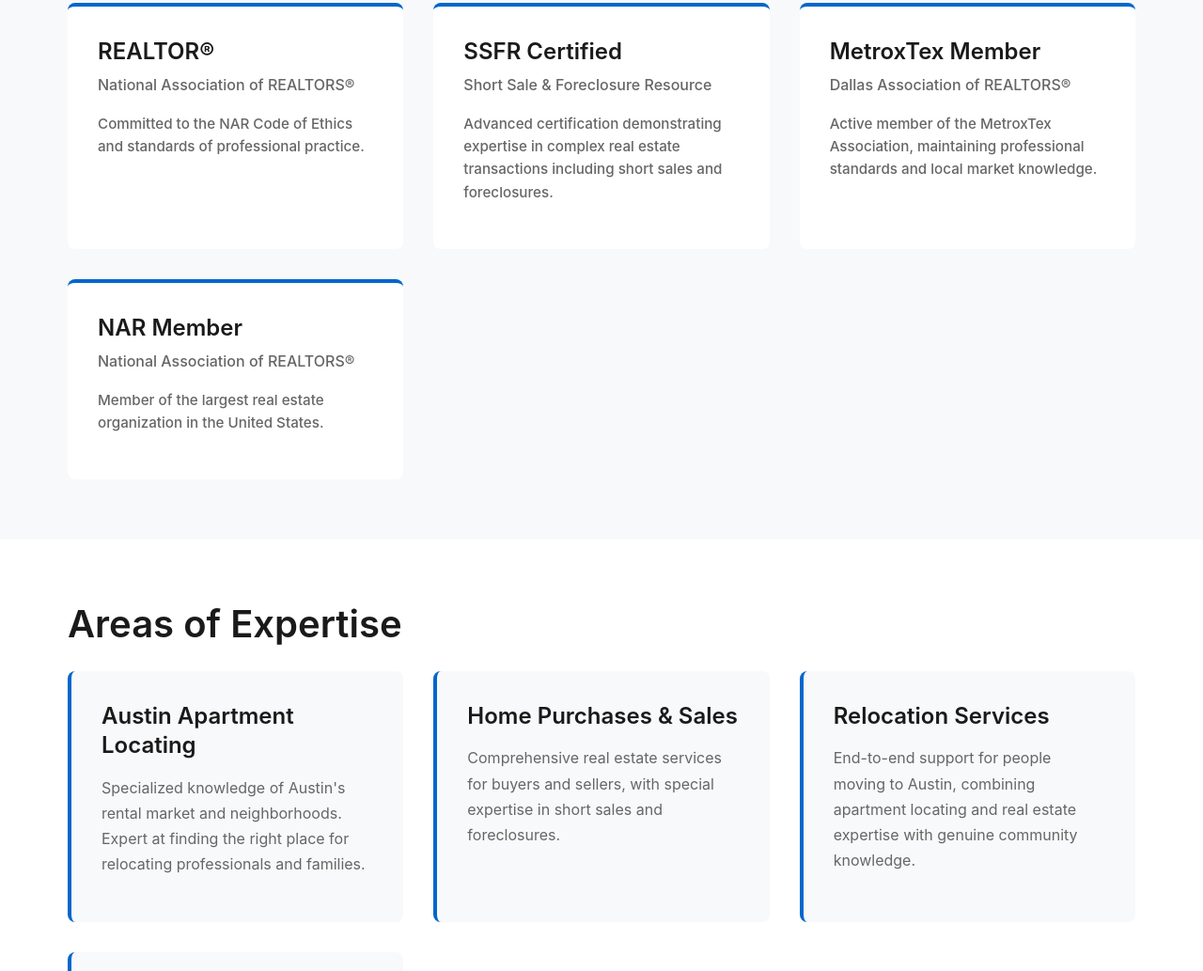
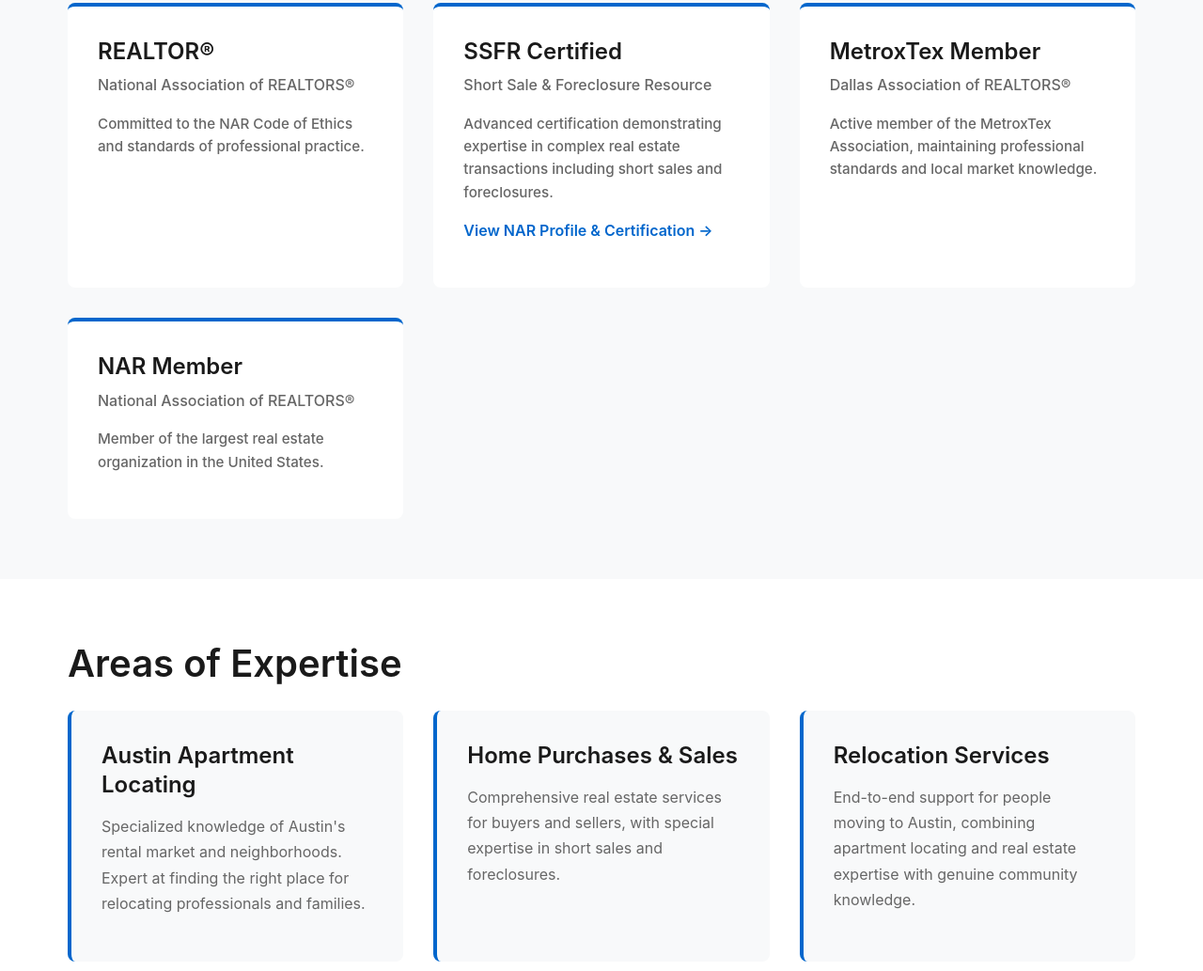
Before and after one commit to dylan-tex/dylansilver.org, a plain HTML site: page about.html in a window 1280 px wide. Shown: the part 1355-2388 px from the top of the page at 94% size. Drawn offline with Linux system fonts and the light colour scheme.

Commit message:
Add NAR directory link to SSFR certification on About page

```diff
--- a/about.html
+++ b/about.html
@@ -65,6 +65,7 @@
                     <h3>SSFR Certified</h3>
                     <p>Short Sale & Foreclosure Resource</p>
                     <p class="credential-desc">Advanced certification demonstrating expertise in complex real estate transactions including short sales and foreclosures.</p>
+                    <p style="margin-top: 1rem;"><a href="https://directories.apps.realtor/memberDetail/?personId=5093607&officeStreetCountry=US&memberLastName=Silver" target="_blank" class="link-arrow">View NAR Profile & Certification →</a></p>
                 </div>
                 <div class="credential-item">
                     <h3>MetroxTex Member</h3>
```
